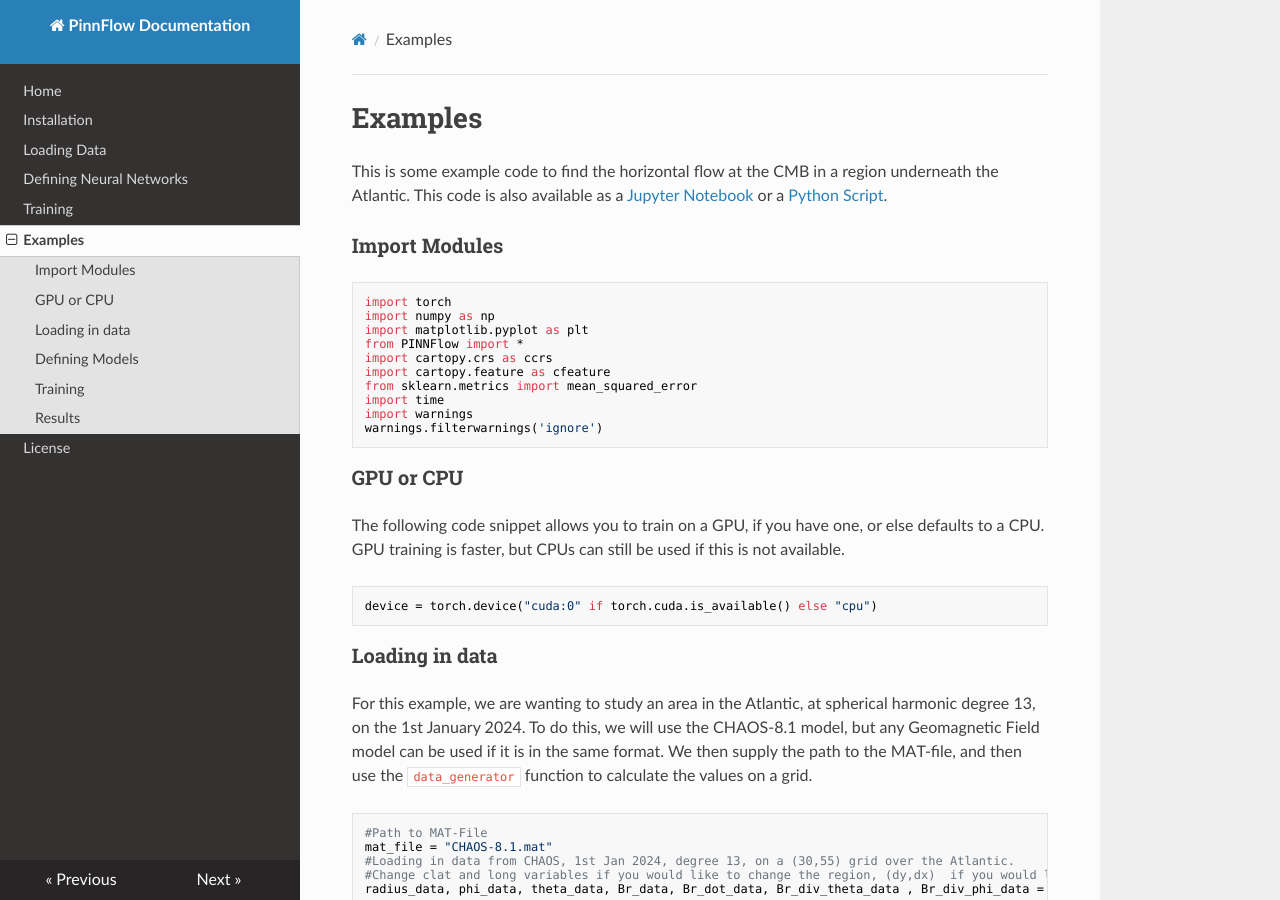
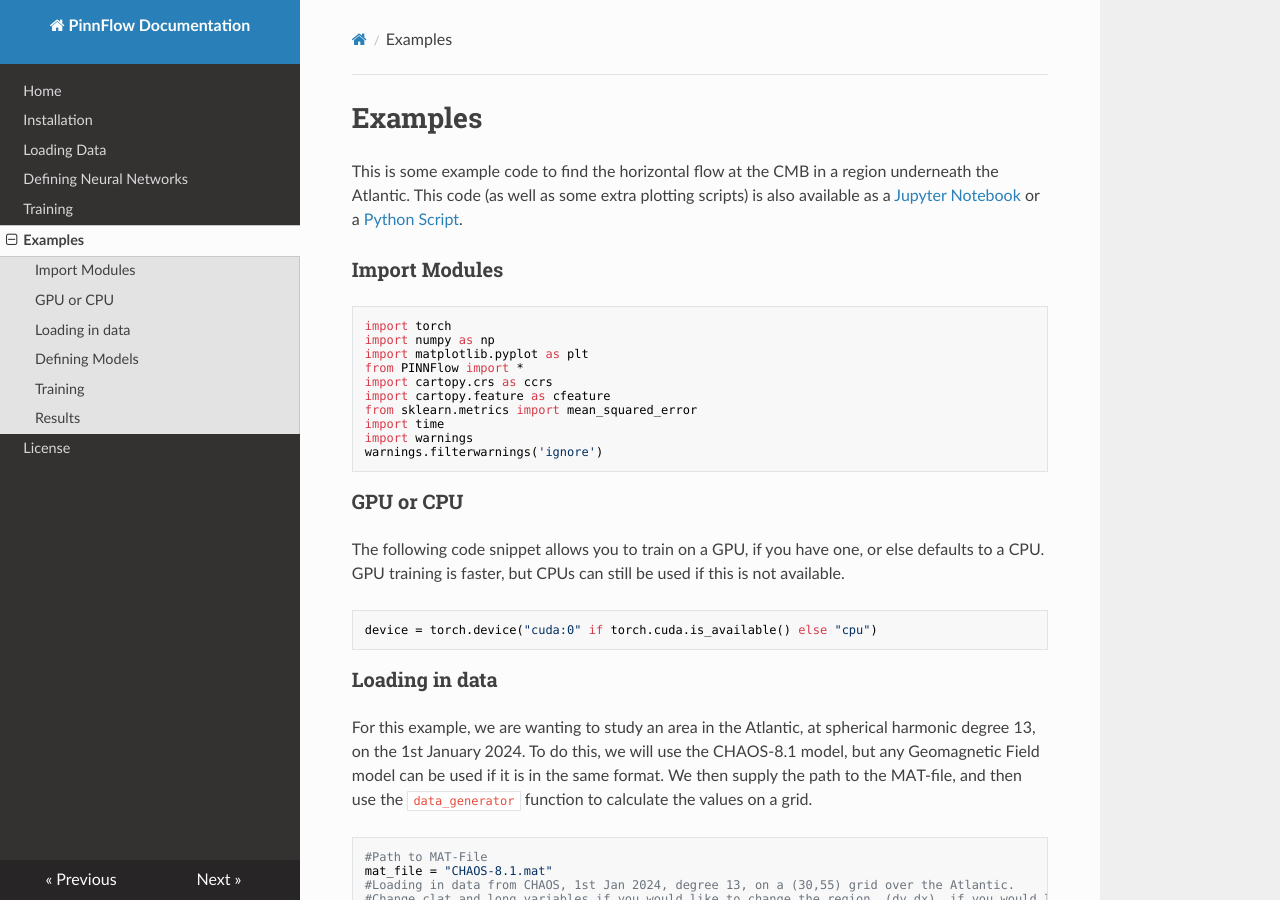
Before and after one commit to geonaomi/PINNFlow, an MkDocs documentation site: the page built from docs/examples.md, in a window 1280 px wide and 900 px high. Built offline with MkDocs 1.6.1, drawn with Linux system fonts in a browser that asks for light colours; nearby versions of some CDN libraries.

Commit message:
update examples

```diff
--- a/docs/examples.md
+++ b/docs/examples.md
@@ -1,6 +1,6 @@
 # Examples
 
-This is some example code to find the horizontal flow at the CMB in a region underneath the Atlantic. This code is also available as a <a href="https://github.com/geonaomi/PINNFlow/blob/main/examples/Example.ipynb"> Jupyter Notebook</a> or a <a href="https://github.com/geonaomi/PINNFlow/blob/main/examples/PINNFlow_example.py"> Python Script</a>.
+This is some example code to find the horizontal flow at the CMB in a region underneath the Atlantic. This code (as well as some extra plotting scripts) is also available as a <a href="https://github.com/geonaomi/PINNFlow/blob/main/examples/Example.ipynb"> Jupyter Notebook</a> or a <a href="https://github.com/geonaomi/PINNFlow/blob/main/examples/PINNFlow_example.py"> Python Script</a>.
 
 ### Import Modules
 
```
